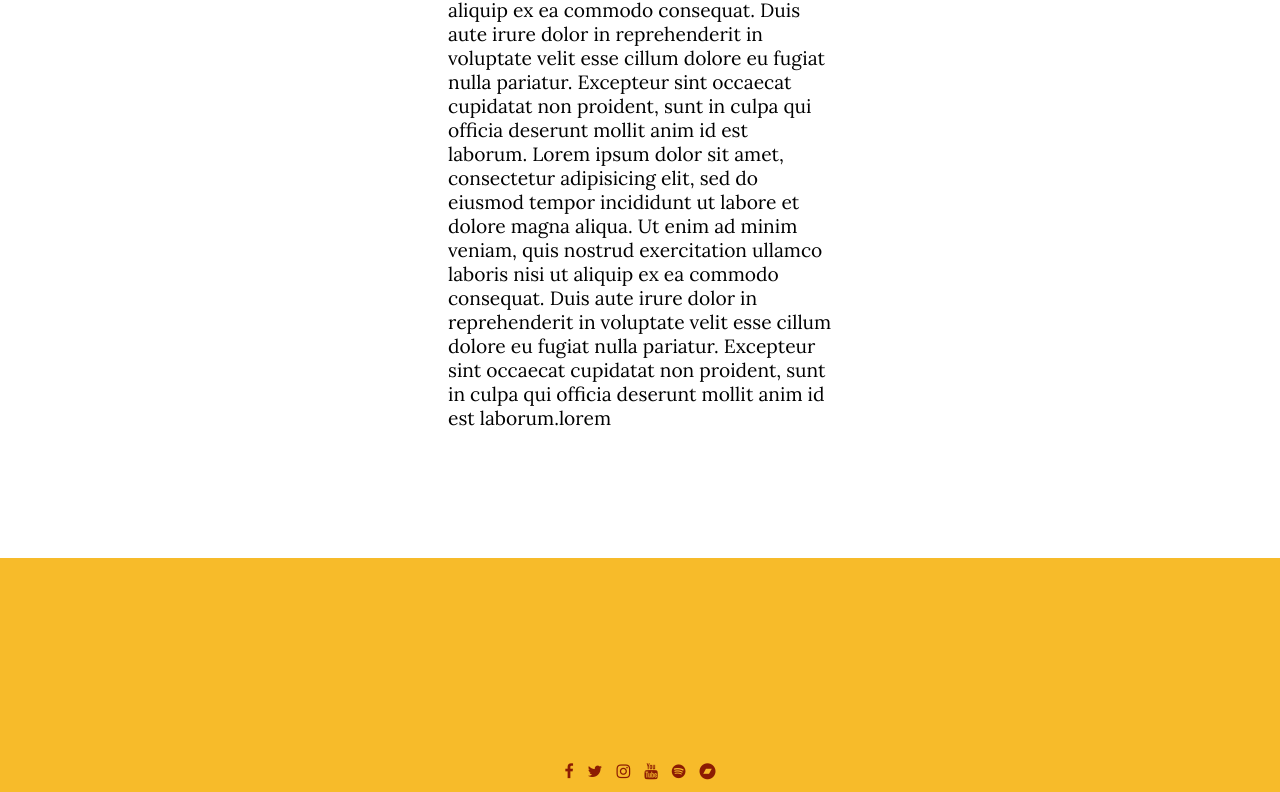
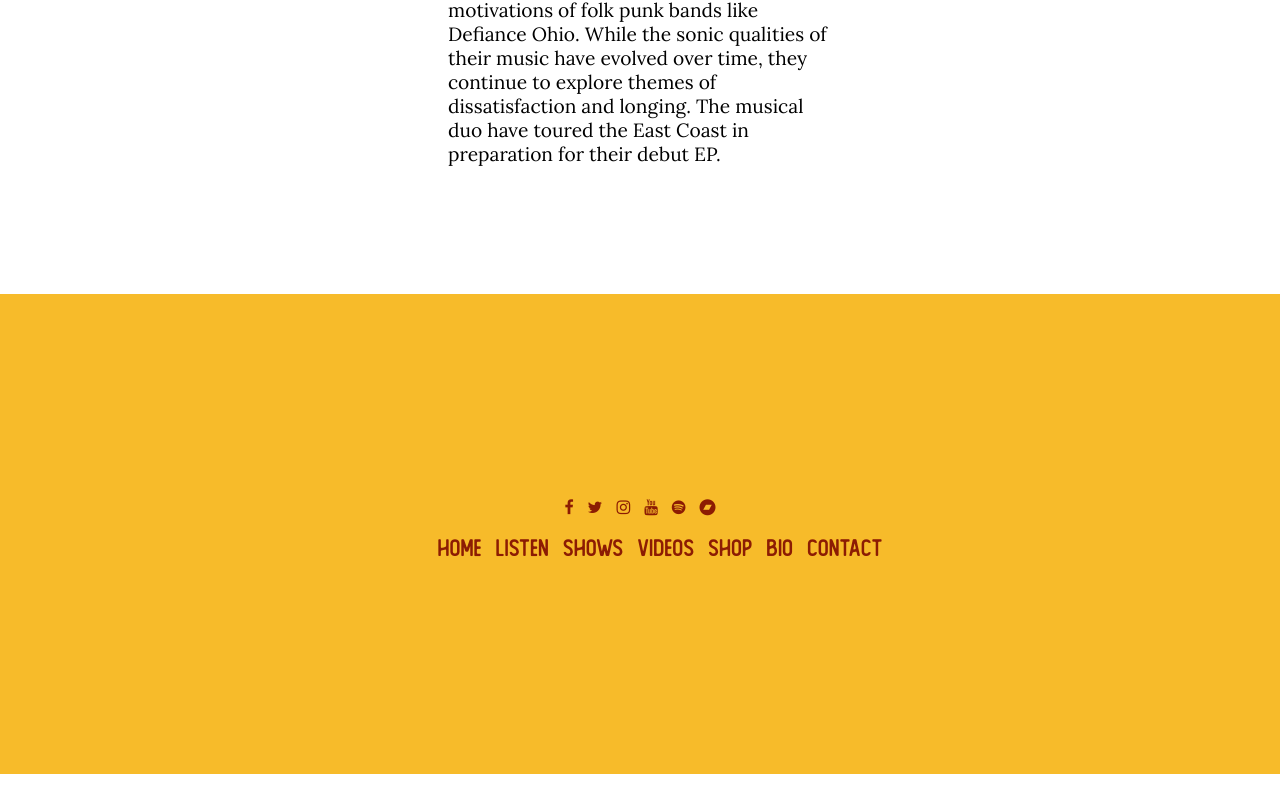
Before and after one commit to melvinofida/propolis, a plain HTML site: page bio.html in a window 1280 px wide. Shown: the part 349-1141 px from the top of the page. Drawn offline with Linux system fonts and the light colour scheme; files whose address does not match are found by name.

Commit message:
updated bio

```diff
--- a/bio.html
+++ b/bio.html
@@ -60,8 +60,10 @@
 
     <div class="biocontent">
       <div class="textblock">
-        <img class="biopic" src="images/biopic.jpg">
-        <p><b>Lorem ipsum</b> dolor sit amet, consectetur adipisicing elit, sed do eiusmod tempor incididunt ut labore et dolore magna aliqua. Ut enim ad minim veniam, quis nostrud exercitation ullamco laboris nisi ut aliquip ex ea commodo consequat. Duis aute irure dolor in reprehenderit in voluptate velit esse cillum dolore eu fugiat nulla pariatur. Excepteur sint occaecat cupidatat non proident, sunt in culpa qui officia deserunt mollit anim id est laborum. Lorem ipsum dolor sit amet, consectetur adipisicing elit, sed do eiusmod tempor incididunt ut labore et dolore magna aliqua. Ut enim ad minim veniam, quis nostrud exercitation ullamco laboris nisi ut aliquip ex ea commodo consequat. Duis aute irure dolor in reprehenderit in voluptate velit esse cillum dolore eu fugiat nulla pariatur. Excepteur sint occaecat cupidatat non proident, sunt in culpa qui officia deserunt mollit anim id est laborum.lorem</p>
+        <img class="biopic" src="images/bioPic.jpg">
+        <p><b>Folk With a Punk Heart</b> <br> Propolisis the collaborative brain child of Lucas Hubbard and Hannah Swearingen. Beginning their partnership in 2016, the two drew
+          influence from the DIY ethics and motivations of folk punk bands like Defiance Ohio. While the sonic qualities of their music have evolved over time, they
+          continue to explore themes of dissatisfaction and longing. The musical duo have toured the East Coast in preparation for their debut EP.</p>
     </div>
   </div>
     <footer>
```
Also changed, not shown: 2 other files.
